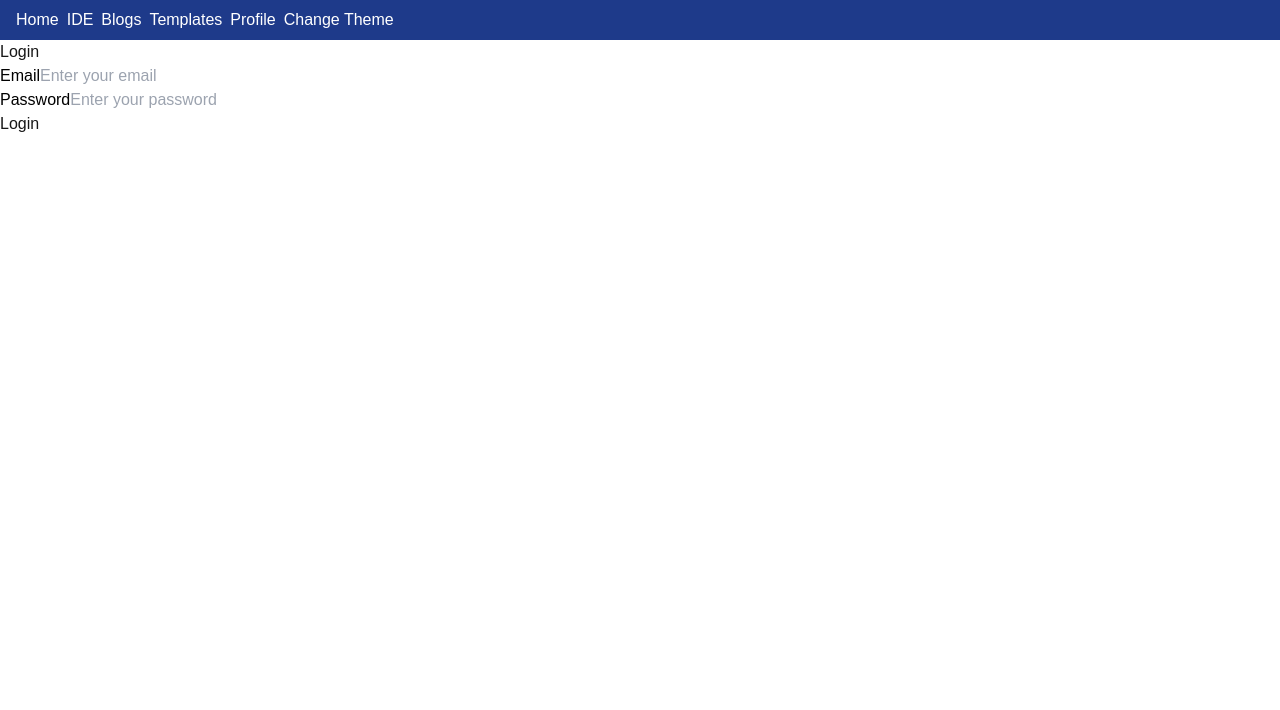
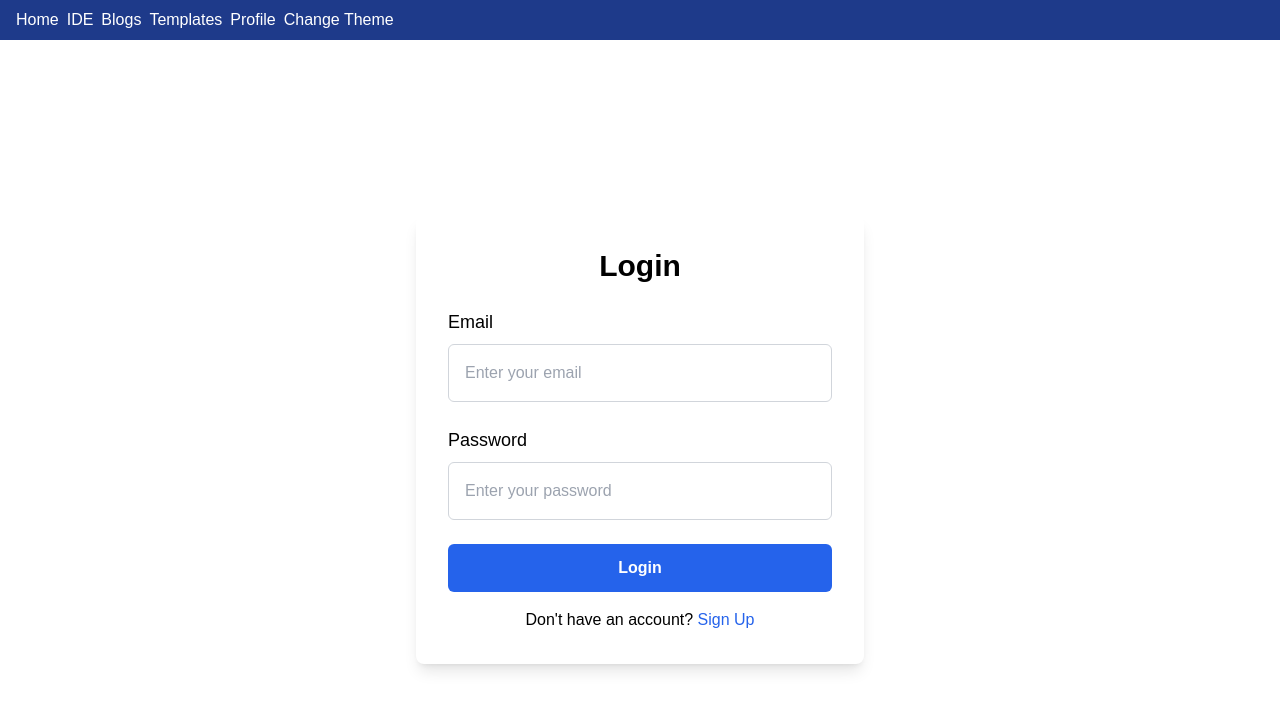
Before and after one commit to as39248/csc309project, a Next.js app: page /login in a window 1280 px wide. Shown: the top 710 px of the page. Built offline with nearby package versions, Linux system fonts and the light colour scheme.

Commit message:
login styled

```diff
--- a/pages/login.tsx
+++ b/pages/login.tsx
@@ -1,5 +1,5 @@
-import React, { useState } from 'react';
-import { useRouter } from 'next/router'; // to handle redirects after login
+import React, { useState } from "react";
+import { useRouter } from "next/router"; // To handle redirects after login
 
 // Define types for form data
 interface LoginFormData {
@@ -10,10 +10,10 @@ interface LoginFormData {
 const LoginPage: React.FC = () => {
   // States for form data and error message
   const [formData, setFormData] = useState<LoginFormData>({
-    email: '',
-    password: '',
+    email: "",
+    password: "",
   });
-  const [errorMessage, setErrorMessage] = useState<string>('');
+  const [errorMessage, setErrorMessage] = useState<string>("");
   const [isLoading, setIsLoading] = useState<boolean>(false);
 
   const router = useRouter(); // Router to redirect after successful login
@@ -34,18 +34,18 @@ const LoginPage: React.FC = () => {
 
     // Basic validation
     if (!email || !password) {
-      setErrorMessage('Email and password are required.');
+      setErrorMessage("Email and password are required.");
       return;
     }
 
     setIsLoading(true); // Start loading
-    setErrorMessage(''); // Reset error message
+    setErrorMessage(""); // Reset error message
 
     try {
-      const response = await fetch('/api/login', {
-        method: 'POST', // POST request to the backend
+      const response = await fetch("/api/user/login", {
+        method: "POST", // POST request to the backend
         headers: {
-          'Content-Type': 'application/json',
+          "Content-Type": "application/json",
         },
         body: JSON.stringify({ email, password }), // Send form data as JSON
       });
@@ -54,28 +54,32 @@ const LoginPage: React.FC = () => {
 
       if (response.ok) {
         // Handle successful login
-        localStorage.setItem('accessToken', data.accessToken); // For the current session
+        localStorage.setItem("accessToken", data.accessToken); // For the current session
         localStorage.setItem("refreshToken", data.refreshToken);
 
-        router.push('/ide');
+        router.push("/ide"); // Redirect to dashboard or another page
       } else {
         // Handle error from backend (e.g., wrong credentials)
-        setErrorMessage(data.message || 'Login failed.');
+        setErrorMessage(data.message || "Login failed.");
       }
     } catch (error) {
       // Handle network errors or unexpected issues
-      setErrorMessage('An error occurred. Please try again.');
+      setErrorMessage("An error occurred. Please try again.");
     } finally {
       setIsLoading(false); // Stop loading
     }
   };
 
   return (
-    <div className="login-container">
-      <h2>Login</h2>
-      <form onSubmit={handleSubmit} className="login-form">
-        <div className="form-group text-black">
-          <label htmlFor="email">Email</label>
+    <div className="min-h-screen flex justify-center items-center bg-white dark:bg-gray-900 text-black dark:text-white">
+      <div className="w-full max-w-md p-8 bg-white dark:bg-gray-800 rounded-lg shadow-lg">
+        <h2 className="text-3xl font-semibold text-center mb-6">Login</h2>
+        <form onSubmit={handleSubmit} className="space-y-6">
+          {/* Email input */}
+          <div className="form-group">
+            <label htmlFor="email" className="block text-lg font-medium mb-2">
+              Email
+            </label>
             <input
               type="email"
               id="email"
@@ -83,12 +87,19 @@ const LoginPage: React.FC = () => {
               value={formData.email}
               onChange={handleInputChange}
               placeholder="Enter your email"
+              className="w-full p-4 border border-gray-300 rounded-md bg-white dark:bg-gray-700 dark:text-white dark:border-gray-600 focus:outline-none focus:ring-2 focus:ring-blue-500"
               required
             />
           </div>
 
-        <div className="form-group text-black">
-          <label htmlFor="password">Password</label>
+          {/* Password input */}
+          <div className="form-group">
+            <label
+              htmlFor="password"
+              className="block text-lg font-medium mb-2"
+            >
+              Password
+            </label>
             <input
               type="password"
               id="password"
@@ -96,16 +107,34 @@ const LoginPage: React.FC = () => {
               value={formData.password}
               onChange={handleInputChange}
               placeholder="Enter your password"
+              className="w-full p-4 border border-gray-300 rounded-md bg-white dark:bg-gray-700 dark:text-white dark:border-gray-600 focus:outline-none focus:ring-2 focus:ring-blue-500"
               required
             />
           </div>
 
-        {errorMessage && <p className="error-message">{errorMessage}</p>}
+          {/* Error message */}
+          {errorMessage && (
+            <p className="text-red-500 text-sm">{errorMessage}</p>
+          )}
 
-        <button type="submit" className="login-btn" disabled={isLoading}>
-          {isLoading ? 'Logging in...' : 'Login'}
+          {/* Submit button */}
+          <button
+            type="submit"
+            className="w-full py-3 mt-4 bg-blue-600 text-white font-semibold rounded-md hover:bg-blue-700 focus:outline-none disabled:bg-blue-400"
+            disabled={isLoading}
+          >
+            {isLoading ? "Logging in..." : "Login"}
           </button>
         </form>
+
+        {/* Optional: Link to signup page */}
+        <p className="mt-4 text-center">
+          Don't have an account?{" "}
+          <a href="/signup" className="text-blue-600 hover:underline">
+            Sign Up
+          </a>
+        </p>
+      </div>
     </div>
   );
 };
```
Lines whose indentation alone changed are shown as unchanged.
